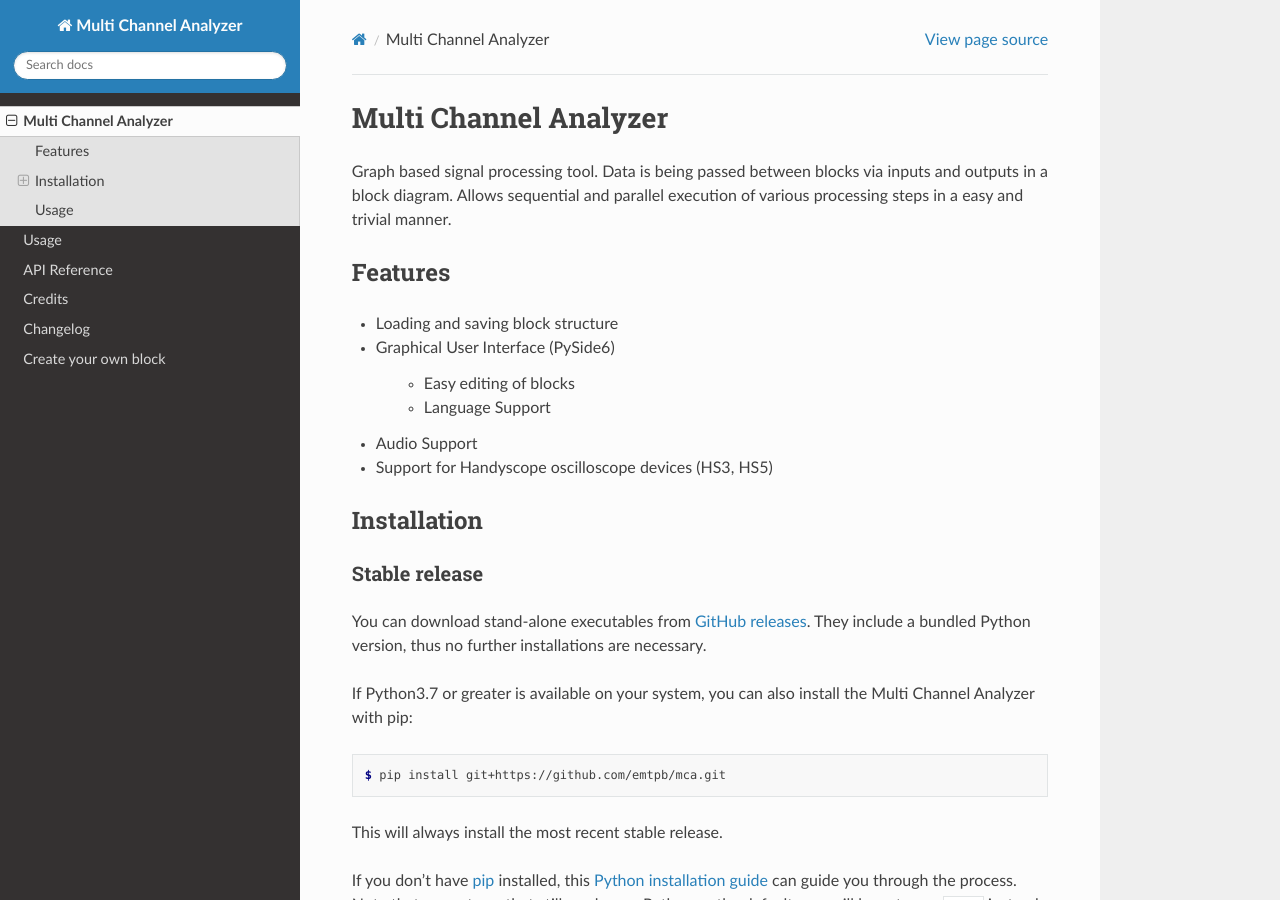
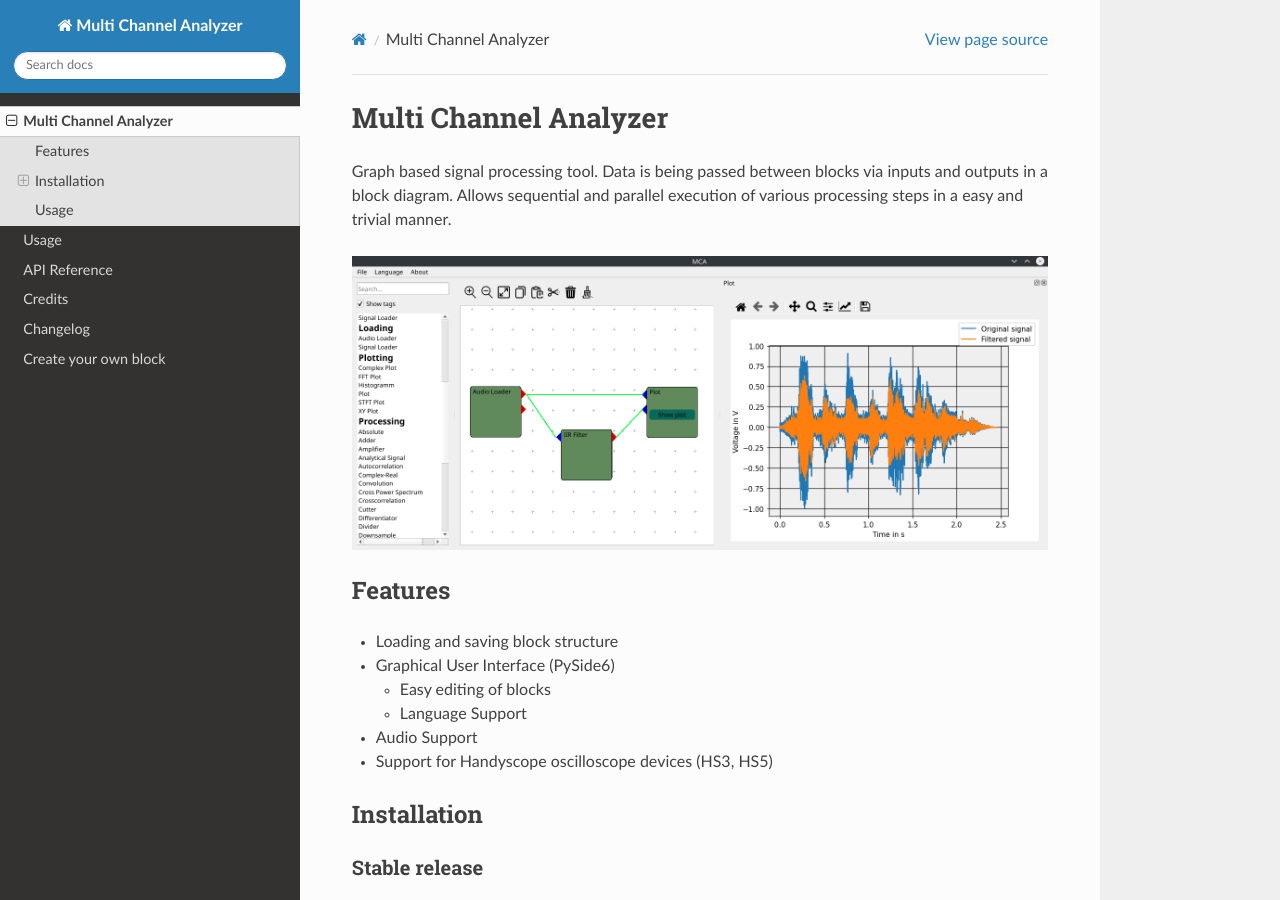
Before and after one commit to emtpb/mca, a Sphinx documentation site: the page built from docs/readme.rst, in a window 1280 px wide and 900 px high. Built offline with Sphinx 7.4.7 and the Read the Docs theme 2.0.0, drawn with Linux system fonts in a browser that asks for light colours; formulas are drawn with MathJax 3.

Commit message:
Add screenshot to readme

```diff
--- a/AUTHORS.rst
+++ b/AUTHORS.rst
@@ -13,11 +13,12 @@ Development Lead
 ================
 
 * Kevin Koch <kevink2@mail.uni-paderborn.de>
-* Tom Nellius <tnellius@mail.uni-paderborn.de>
 
 
 Contributors
 ============
 
+* Tim Hetkämper <hetkaemper@emt.uni-paderborn.de>
+* Tom Nellius <tnellius@mail.uni-paderborn.de>
 * Manuel Webersen
 * Dietmar Wetzlar
--- a/README.rst
+++ b/README.rst
@@ -7,7 +7,7 @@ blocks via inputs and outputs in a block diagram.
 Allows sequential and parallel execution of various processing steps in a
 easy and trivial manner.
 
-
+.. image:: docs/figures/mca_gui.png
 
 Features
 ========
@@ -15,8 +15,8 @@ Features
 * Loading and saving block structure
 * Graphical User Interface (PySide6)
 
-    * Easy editing of blocks
-    * Language Support
+  * Easy editing of blocks
+  * Language Support
 * Audio Support
 * Support for Handyscope oscilloscope devices (HS3, HS5)
 
--- a/docs/readme.rst
+++ b/docs/readme.rst
@@ -1 +1,7 @@
 .. include:: ../README.rst
+   :end-before: .. image:: docs/figures/mca_gui.png
+
+.. image:: figures/mca_gui.png
+
+.. include:: ../README.rst
+   :start-after: .. image:: docs/figures/mca_gui.png
```
Also changed, not shown: docs/figures/mca_gui.png (added).
